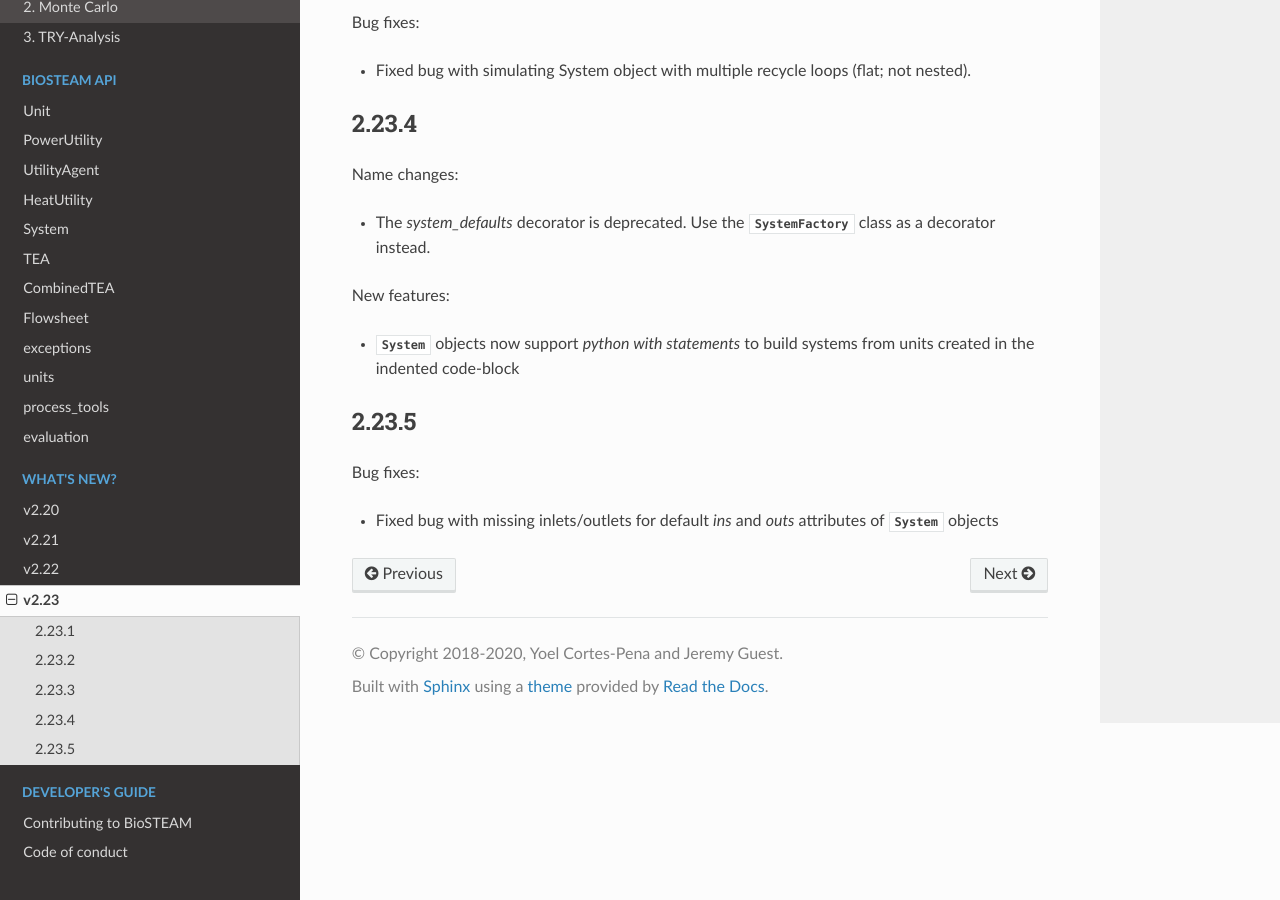
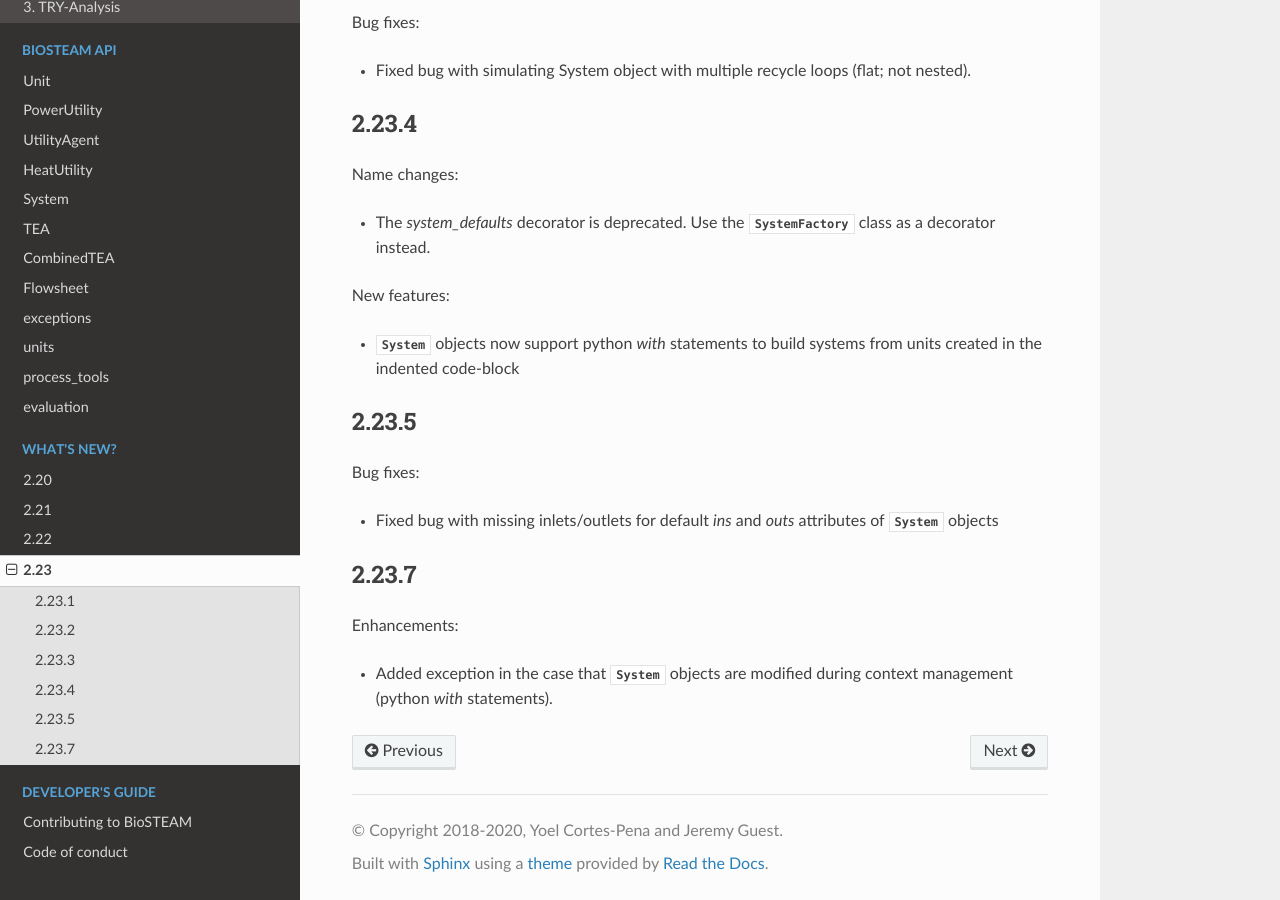
Before and after one commit to BioSTEAMDevelopmentGroup/biosteam, a Sphinx documentation site: the page built from docs/updates/2.23.txt, in a window 1280 px wide and 900 px high, scrolled down 801 px. Built offline with Sphinx 7.4.7 and the Read the Docs theme 2.0.0, drawn with Linux system fonts in a browser that asks for light colours; formulas are drawn with MathJax 3; pages that are not in the unit, such as notebooks, are missing from menus.

Commit message:
add exception for modified systems during context management

```diff
--- a/biosteam/__init__.py
+++ b/biosteam/__init__.py
@@ -8,7 +8,7 @@
 """
 """
 
-__version__ = '2.23.6'
+__version__ = '2.23.7'
 
 #: Chemical engineering plant cost index (defaults to 567.5 at 2017).
 CE = 567.5
--- a/docs/updates/2.20.txt
+++ b/docs/updates/2.20.txt
@@ -1,5 +1,5 @@
-v2.20
-=====
+2.20
+====
 
 2.20.14
 -------
--- a/docs/updates/2.21.txt
+++ b/docs/updates/2.21.txt
@@ -1,5 +1,5 @@
-v2.21
-=====
+2.21
+====
 
 2.21.1
 ------
--- a/docs/updates/2.22.txt
+++ b/docs/updates/2.22.txt
@@ -1,5 +1,5 @@
-v2.22
-=====
+2.22
+====
 
 2.22.1
 ------
--- a/docs/updates/2.23.txt
+++ b/docs/updates/2.23.txt
@@ -1,5 +1,5 @@
-v2.23
-=====
+2.23
+====
 
 2.23.1
 ------
@@ -46,7 +46,7 @@ Name changes:
 
 New features:
 
-* :class:`~biosteam.System` objects now support `python with statements` to
+* :class:`~biosteam.System` objects now support python `with` statements to
   build systems from units created in the indented code-block
 
 2.23.5
@@ -56,3 +56,11 @@ Bug fixes:
 
 * Fixed bug with missing inlets/outlets for default `ins` and `outs`
   attributes of :class:`~biosteam.System` objects
+
+2.23.7
+------
+
+Enhancements:
+
+* Added exception in the case that :class:`~biosteam.System` objects are modified
+  during context management (python `with` statements).
--- a/setup.py
+++ b/setup.py
@@ -11,7 +11,7 @@ setup(
     name='biosteam',
     packages=['biosteam'],
     license='MIT',
-    version='2.23.6',
+    version='2.23.7',
     description='The Biorefinery Simulation and Techno-Economic Analysis Modules',
     long_description=open('README.rst').read(),
     author='Yoel Cortes-Pena',
```
Also changed, not shown: docs/tutorial/Drop_in_systems.ipynb, 1 other file.
